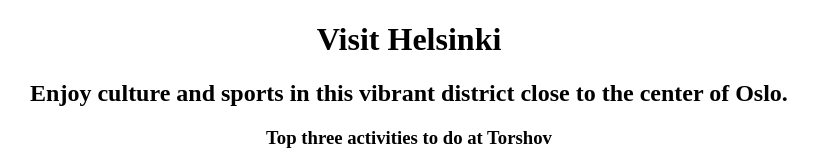
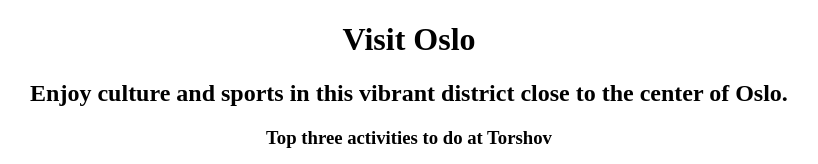
Before and after one commit to benMohamoud/testGit, a plain HTML site: page index.html in a window 1280 px wide. Shown: the top 164 px of the page, without its empty margins (231-1049 px from the left). Drawn offline with nearby package versions, Linux system fonts and the light colour scheme.

Commit message:
Update index.html

```diff
--- a/index.html
+++ b/index.html
@@ -7,7 +7,7 @@
 
         <!-- HERO SECTION -->
         <div>
-            <h1>Visit Helsinki</h1>
+            <h1>Visit Oslo</h1>
             <h2>Enjoy culture and sports in this vibrant district close to the center of Oslo.</h2>
         </div>
 
```
